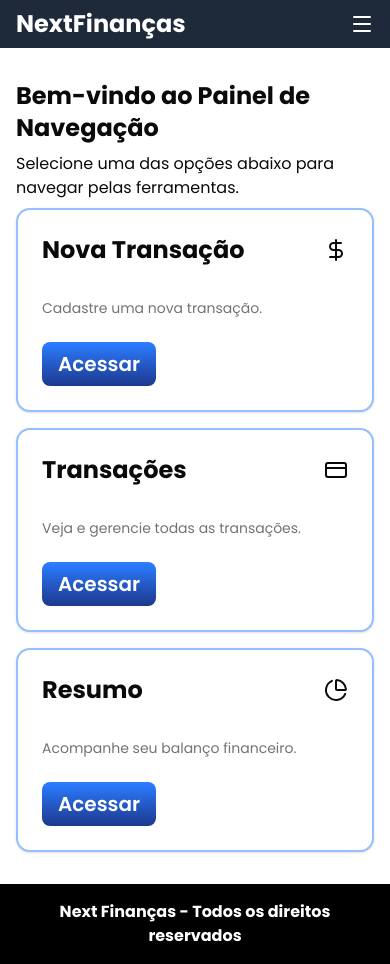
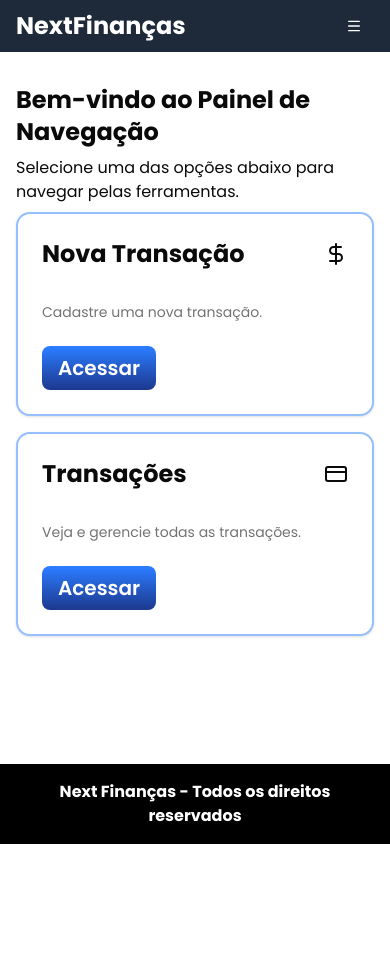
Before and after one commit to joseisaacpy/next-financas, a Next.js app: page /home in a window 390 px wide. After the commit the page ends 844 px from the top, so only its background shows below. Built offline with nearby package versions, Linux system fonts and the light colour scheme.

Commit message:
fix: corrigir rota /dashboard em arquivos extras

```diff
--- a/app/(public)/login/page.tsx
+++ b/app/(public)/login/page.tsx
@@ -44,7 +44,7 @@ export default function Login() {
       toast.success(data.message);
 
       // redireciona para a rota de dashboard
-      router.push("/dashboard");
+      router.push("/");
     } catch (error) {
       console.error(error);
       toast.error("Erro ao logar");
--- a/app/not-found.tsx
+++ b/app/not-found.tsx
@@ -11,7 +11,7 @@ export default function NotFound() {
       <p className="text-lg md:text-xl">
         Ocorreu um erro ao tentar acessar essa pagina.
       </p>
-      <Link href="/dashboard">
+      <Link href="/">
         <Button>
           Voltar para o início <ArrowLeft className="ml-2 animate-pulse" />
         </Button>
--- a/components/Header.tsx
+++ b/components/Header.tsx
@@ -1,29 +1,67 @@
 "use client";
+import { useState } from "react";
 import { navItems } from "@/data/NavLinks";
-import { Menu } from "lucide-react";
+import { Menu, X } from "lucide-react";
 import { Button } from "./ui/button";
 import Link from "next/link";
 import { usePathname } from "next/navigation";
+import { Close } from "@radix-ui/react-dialog";
 
 export default function Header() {
-  // retornar apenas links que são diferente de "/", pois ele é o link para o painel de controle
-  const navFilter = navItems.filter((item) => item.href !== "/");
   // pegar a rota atual
   const pathname = usePathname();
+  // estado para controlar o menu mobile
+  const [menuMobile, setMenuMobile] = useState<boolean>(false);
   return (
     <header className="bg-gray-800">
       <nav className="flex justify-between px-4 py-2 md:justify-around items-center">
         {/* logo */}
         <h1 className="text-2xl font-bold text-white">NextFinanças</h1>
 
-        {/* btn menu mobile */}
-        <div className="md:hidden">
-          <Menu className="text-white" />
-        </div>
+        {/* botão para abrir o menu */}
+        <Button
+          className="md:hidden"
+          variant={"ghost"}
+          onClick={() => setMenuMobile(!menuMobile)}
+        >
+          <Menu className="w-6 h-6 text-white" />
+        </Button>
+
+        {/* menu mobile */}
+        <ul
+          className={`${
+            menuMobile ? "flex" : "hidden"
+          } absolute top-0 left-0 w-full h-screen flex-col items-center justify-center gap-2 bg-gray-800 text-white`}
+        >
+          {/* botão para abrir o menu */}
+          <Button
+            className="md:hidden"
+            variant={"ghost"}
+            onClick={() => setMenuMobile(!menuMobile)}
+          >
+            <Menu className="w-6 h-6 text-white" />
+          </Button>
+
+          {navItems.map((item) => (
+            <li key={item.name}>
+              <Link href={item.href}>
+                <Button
+                  onClick={() => setMenuMobile(!menuMobile)}
+                  variant="link"
+                  className={
+                    pathname === item.href ? "text-blue-300" : "text-white"
+                  }
+                >
+                  {item.name}
+                </Button>
+              </Link>
+            </li>
+          ))}
+        </ul>
 
         {/* menu desktop */}
         <ul className="hidden md:flex">
-          {navFilter.map((item) => (
+          {navItems.map((item) => (
             <li key={item.name}>
               <Link href={item.href}>
                 <Button
--- a/data/NavLinks.tsx
+++ b/data/NavLinks.tsx
@@ -1,4 +1,4 @@
-import { Home, CreditCard, DollarSign, PieChart } from "lucide-react";
+import { CreditCard, DollarSign, PieChart } from "lucide-react";
 
 export type NavItem = {
   name: string;
@@ -8,12 +8,6 @@ export type NavItem = {
 };
 
 export const navItems: NavItem[] = [
-  {
-    name: "Início",
-    href: "/",
-    icon: <Home />,
-    description: "Acesse o painel de controle.",
-  },
   {
     name: "Nova Transação",
     href: "/cadastro",
@@ -27,8 +21,8 @@ export const navItems: NavItem[] = [
     description: "Veja e gerencie todas as transações.",
   },
   {
-    name: "Resumo",
-    href: "/dashboard",
+    name: "Dashboard",
+    href: "/",
     icon: <PieChart />,
     description: "Acompanhe seu balanço financeiro.",
   },
```
